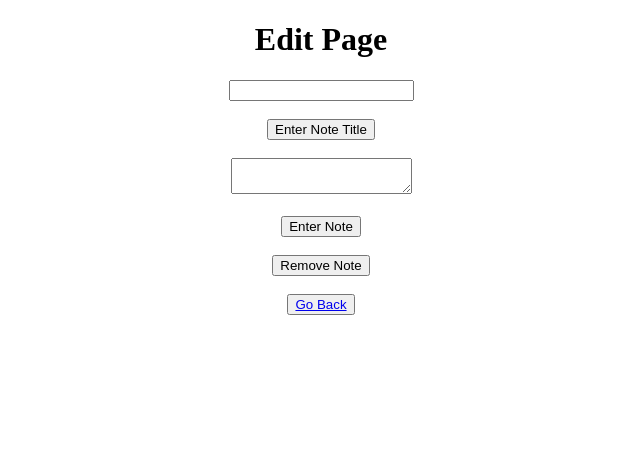
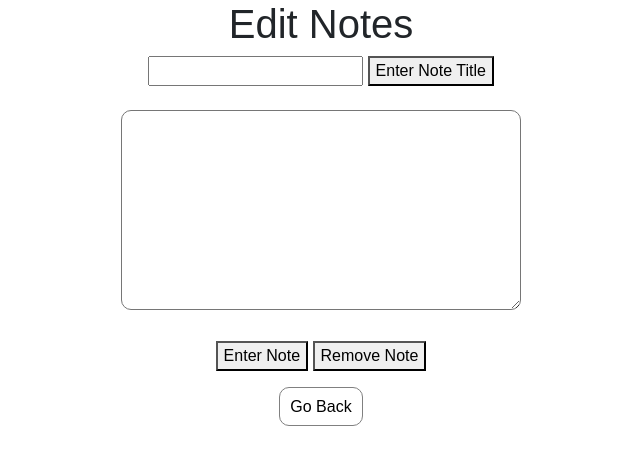
Before and after one commit to nidvar/notes, a plain HTML site: page edit.html in a window 1280 px wide. Shown: the whole page, without its empty margins (319-959 px from the left). Drawn offline with nearby package versions, Linux system fonts and the light colour scheme.

Commit message:
css changes

```diff
--- a/edit.html
+++ b/edit.html
@@ -1,26 +1,27 @@
 <!DOCTYPE html>
 <html>
 <head>
-	<title></title>
+	<title>Edit Notes</title>
+	<link rel="stylesheet" href="https://stackpath.bootstrapcdn.com/bootstrap/4.3.1/css/bootstrap.min.css" integrity="sha384-ggOyR0iXCbMQv3Xipma34MD+dH/1fQ784/j6cY/iJTQUOhcWr7x9JvoRxT2MZw1T" crossorigin="anonymous">
 	<link href='style.css' type='text/css' rel='stylesheet'>
 </head>
 <body>
 	<center>
-		<h1>Edit Page</h1>
-		<input id='title-input'><br><br>
-		<button id='enter-title'>Enter Note Title</button><br><br>
+		<h1>Edit Notes</h1>
+		<input id='title-input'> <button id='enter-title'>Enter Note Title</button><br><br>
 		<textarea id='text-input'></textarea><br><br>
 
-		<button id='enter-note'>Enter Note</button>
+		<button id='enter-note'>Enter Note</button> <button id='remove-note'>Remove Note</button>
 		<br><br>
-		<button id='remove-note'>Remove Note</button>
-		<br><br>
-		<button><a href='index.html'>Go Back</a></button>
+		<a href='index.html'>Go Back</a>
 
 
 
 
 	</center>
+	<script src="https://code.jquery.com/jquery-3.3.1.slim.min.js" integrity="sha384-q8i/X+965DzO0rT7abK41JStQIAqVgRVzpbzo5smXKp4YfRvH+8abtTE1Pi6jizo" crossorigin="anonymous"></script>
+	<script src="https://cdnjs.cloudflare.com/ajax/libs/popper.js/1.14.7/umd/popper.min.js" integrity="sha384-UO2eT0CpHqdSJQ6hJty5KVphtPhzWj9WO1clHTMGa3JDZwrnQq4sF86dIHNDz0W1" crossorigin="anonymous"></script>
+	<script src="https://stackpath.bootstrapcdn.com/bootstrap/4.3.1/js/bootstrap.min.js" integrity="sha384-JjSmVgyd0p3pXB1rRibZUAYoIIy6OrQ6VrjIEaFf/nJGzIxFDsf4x0xIM+B07jRM" crossorigin="anonymous"></script>
 	<script src='functions.js'></script>
 	<script src='edit-notes.js'></script>
 </body>
--- a/functions.js
+++ b/functions.js
@@ -15,7 +15,7 @@ const display_array = ()=>{
 	notes.forEach((a)=>{
 		const x = document.createElement('a');
 		x.setAttribute('href', `edit.html#${a.id}`)
-		x.style = 'display:block'
+		x.setAttribute('class', `note-title`)
 		x.textContent = a.title
 		document.getElementById('display').appendChild(x);
 	})
--- a/style.css
+++ b/style.css
@@ -1,3 +1,30 @@
 html, body{
 	margin:0;
+	font-family: 'Raleway', sans-serif;
 }
+.note-title{
+	margin:10px;
+	display:block;
+}
+a {
+	text-decoration: none;
+	color:black;
+	border:1px solid grey;
+	max-width:300px;
+	padding:10px;
+	border-radius:10px;
+}
+a:hover{
+	background-color:#6c757d;
+	text-decoration: none;
+	color:white;
+}
+textarea{
+	min-width:400px;
+	min-height:200px;
+	border-radius:10px;
+}
+.input-group{
+	max-width:400px;
+	margin:auto;
+}
```
Also changed, not shown: index.html (+43 -3 lines).
